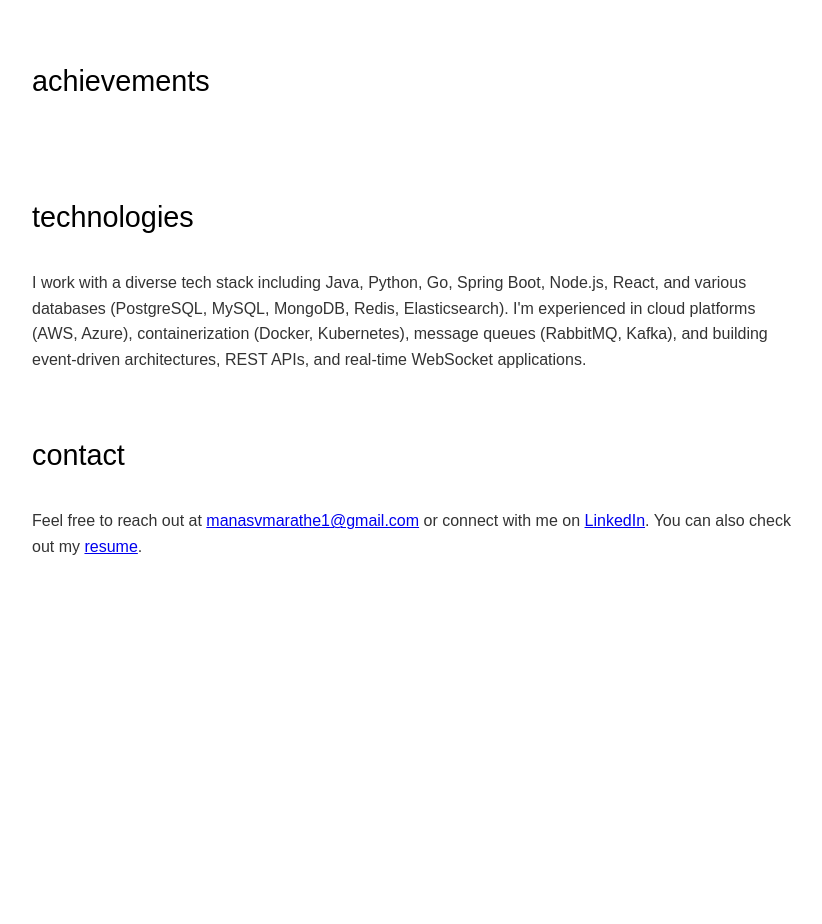
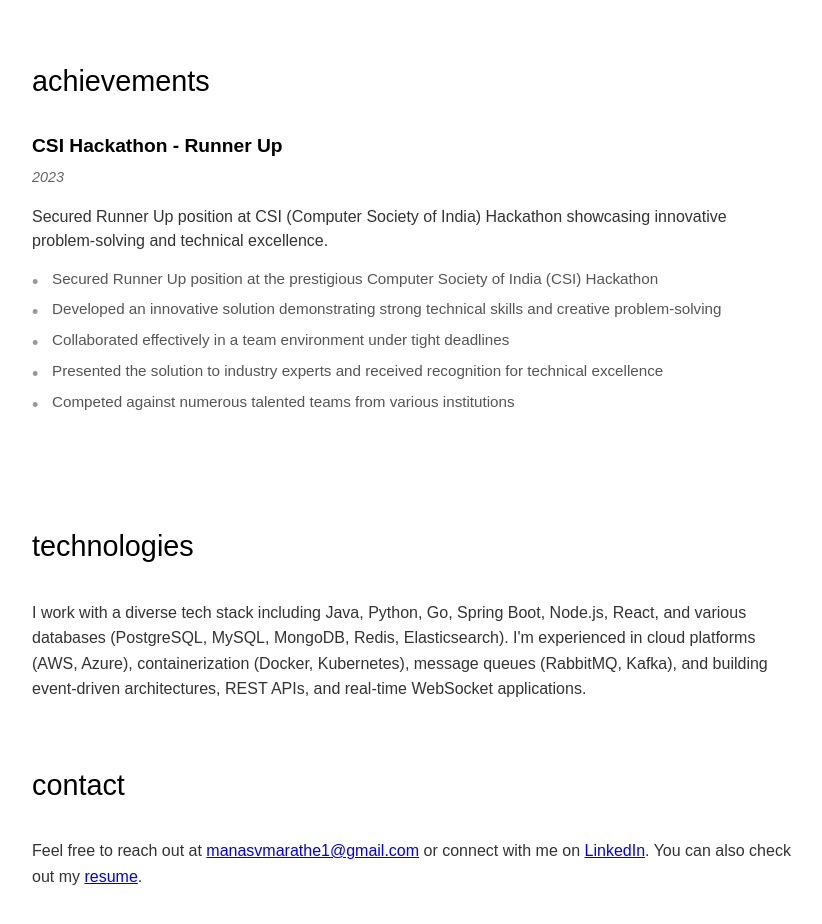
Before and after one commit to ManasMarathe/Portfolio, a React (Vite) app: page /plain in a window 1280 px wide. Shown: the part 3000-3924 px from the top of the page, without its empty margins (228-1050 px from the left). Before the commit the page ends 3660 px from the top, so only its background shows below. Built offline with nearby package versions, Linux system fonts and the light colour scheme; a web font is replaced by a local one.

Commit message:
Added back CSI hackathon achievement without image

```diff
--- a/src/data.ts
+++ b/src/data.ts
@@ -241,6 +241,23 @@ const experience: Experience[] = [
   },
 ];
 
-const achievementNotes: AchievementNote[] = [];
+const achievementNotes: AchievementNote[] = [
+  {
+    id: "achievement-1",
+    title: "CSI Hackathon - Runner Up",
+    preview:
+      "Secured Runner Up position at CSI (Computer Society of India) Hackathon showcasing innovative problem-solving and technical excellence.",
+    image: "",
+    achievementTitle: "CSI Hackathon Runner Up 🥈",
+    content: [
+      "Secured Runner Up position at the prestigious Computer Society of India (CSI) Hackathon",
+      "Developed an innovative solution demonstrating strong technical skills and creative problem-solving",
+      "Collaborated effectively in a team environment under tight deadlines",
+      "Presented the solution to industry experts and received recognition for technical excellence",
+      "Competed against numerous talented teams from various institutions",
+    ],
+    date: "2023",
+  },
+];
 
 export { personalInfo, projects, experience, achievementNotes };
```
